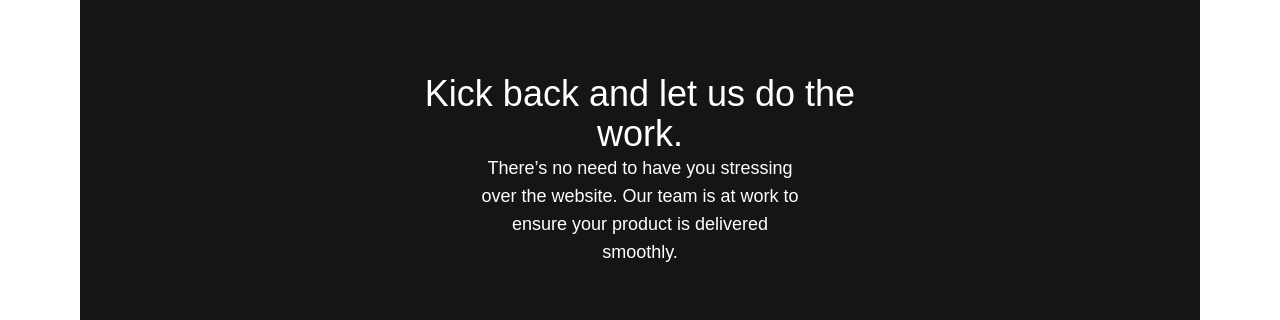
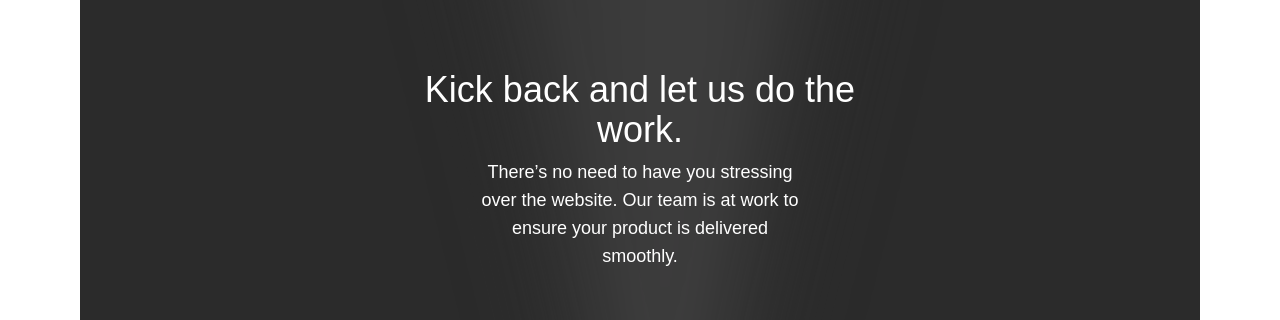
Before and after one commit to realSynced/dric-designs, a Next.js app: page / in a window 1280 px wide. Shown: the part 1830-2150 px from the top of the page. Built offline with nearby package versions, Linux system fonts and the light colour scheme; a web font is replaced by a local one.

Commit message:
Landing page background decreasing by 5 each. Added flickering flashlight.

```diff
--- a/src/app/assets/images.js
+++ b/src/app/assets/images.js
@@ -1,9 +1,10 @@
 import Logo from "../../../public/logos/Logo.svg"
 import LogoText from "../../../public/logos/DricDesignsText.svg"
 import Rocketship from "../../../public/images/rocketship.webp"
+import StarryParticles from "../../../public/images/starry_particles.webp"
 import TaperedLine from "../../../public/curvature/tapered_line_1.webp"
 import Curve from "../../../public/curvature/curve.svg"
-import StarryParticles from "../../../public/images/starry_particles.webp"
+import Flash from "../../../public/images/flashlight.png"
 
 export {
     Logo,
@@ -11,5 +12,6 @@ export {
     Rocketship,
     TaperedLine,
     Curve,
-    StarryParticles
+    StarryParticles,
+    Flash
 }
--- a/src/app/page.jsx
+++ b/src/app/page.jsx
@@ -4,7 +4,7 @@ import Navbar from "@/app/assets/components/Navbar"
 import SmoothScroll from "@/app/assets/components/SmoothScroll"
 import CustomCursor from "@/app/assets/ui/CustomCursor"
 
-import { Logo, LogoText, Rocketship, TaperedLine, Curve, StarryParticles } from "./assets/images";
+import { Logo, LogoText, Rocketship, TaperedLine, Curve, StarryParticles, Flash } from "./assets/images";
 import { inria_serif, hurricane } from "./assets/fonts";
 
 import { gsap } from "gsap";
@@ -44,7 +44,7 @@ export default function Home() {
       delay: 1,
       ease: "power1.out"
     })
-    // Rocketship
+    // Rocketshipp
     const maxRotation = 20; // Y axis
     const maxRotation2 = 15; // X axis
     const maxRotation3 = 15; // Z axis
@@ -70,9 +70,19 @@ export default function Home() {
 
     gsap.set(".rocketship", {transformOrigin: "center center"})
 
-
-    gsap.from(".rocketship", {
-
+    // Flashlight
+    gsap.from(".flashlight", {
+      // opacity: 0.5,
+      css: {
+        opacity: 0.5,
+        filter: "blur(40px)",
+      },
+      repeat: Infinity,
+      repeatType: "loop",
+      repeatDelay: 0.2,
+      ease: "power1.inOut",
+      duration: 0.2,
+      yoyo: true
     })
   })
 
@@ -101,7 +111,7 @@ export default function Home() {
             <p className={`${inria_serif.className} text-sm text-white font-medium translate-y-8 slogan`}>Modern, Exquisite Websites.</p>
           </div>
         </section>
-        <section className="perspective flex h-screen flex-col items-center justify-center bg-[#111111] "> {/* bg-[#111111] */}
+        <section className="perspective flex h-screen flex-col items-center justify-center bg-[#111111]/95 "> {/* bg-[#111111] */}
           <div className="z-10 bg-[#D9D9D9] drop-shadow-glow w-1/2 h-2/5 mb-4">
             {/* video */}
           </div>
@@ -117,16 +127,19 @@ export default function Home() {
           />
         </section>
 
-        <section className="flex h-screen flex-col items-center justify-center bg-[#151515]"> {/* bg-[#111111] */}
-          <div className="z-10 w-1/2 px-12 flex flex-col justify-center items-centerspace-y-2 text-center">
-            <h1 className="text-4xl font-medium">Kick back and let us do the work.</h1>
-            <p className="text-lg font-normal px-16">
+        <section className="flex h-screen flex-col items-center justify-center bg-[#151515]/90"> {/* bg-[#111111] */}
+          <div className="z-10 w-1/2 px-12 flex flex-col justify-center items-center space-y-2 text-center">
+            <h1 className="z-10 text-4xl font-medium">Kick back and let us do the work.</h1>
+            <p className="z-10 text-lg font-normal px-16">
               There’s no need to have you stressing over the website.
               Our team is at work to ensure your product is delivered smoothly.
             </p>
+            <Image src={Flash} alt="Flashlight" layout="fixed" width={600} height={600} objectFit="cover"
+            className="absolute flashlight z-0 opacity-50 contrast-125 brightness-125 blur-[40px] select-none "
+            />
           </div>
         </section>
-        <section id="works" className="flex h-screen flex-col items-center p-12 bg-[#111111]"> {/* bg-[#111111] */}
+        <section id="works" className="flex h-screen flex-col items-center p-12 bg-[#111111]/85"> {/* bg-[#111111] */}
           <Image src={StarryParticles} alt="Starry Particles" layout="fixed" width={2000} height={2000} objectFit="cover"
             className="absolute z-0 -translate-y-72 mix-blend-screen opacity-50 blur-[2px] contrast-125 select-none"
           />
@@ -158,14 +171,14 @@ export default function Home() {
                 {/* picture of websites */}
               </div>
             </div>
-            <div className="z-10 pt-48 pb-80 flex flex-col space-y-4 items-center">
+            <div className="z-10 py-24 flex flex-col space-y-4 items-center">
               <h1 className="text-3xl font-bold">Check Other Designs</h1>
               <button
               className="bg-[#272727] hover:bg-[#1f1f1f] hover:scale-105 py-4 px-5 text-white font-bold rounded-2xl w-1/2 transition-all duration-200 ease-in-out ">Visit</button>
             </div>
           </div>
         </section>
-        <section className="flex h-screen flex-col items-center justify-center bg-[#151515]"> {/* bg-[#111111] */}
+        <section className="flex h-screen flex-col items-center justify-center bg-[#151515]/80"> {/* bg-[#111111] */}
           <div className="z-10 w-2/3 px-20 flex flex-col justify-center items-center space-y-2 text-center">
             <Image src={Curve} alt="Tapered Line" layout="fixed" width={1358} height={1358} objectFit="cover"
               className="absolute z-0 translate-y-3 select-none"
@@ -174,8 +187,7 @@ export default function Home() {
               <h1 className="text-4xl font-bold">Ready to Take Your Business</h1>
               <h1 className="text-4xl font-bold">to The NEXT Level?</h1>
             </div>
-            <button
-              className="z-10 bg-[#272727] hover:bg-[#1f1f1f] py-4 px-5 text-white font-bold  w-2/6 transition-all duration-200 ease-in-out ">
+              <button className="z-10 bg-[#272727] hover:bg-[#1f1f1f] py-4 px-5 text-white font-bold  w-2/6 transition-all duration-200 ease-in-out ">
                 Schedule an Appointment
               </button>
           </div>
```
Also changed, not shown: public/images/flashlight.png (added), public/images/flashlight.webp.
